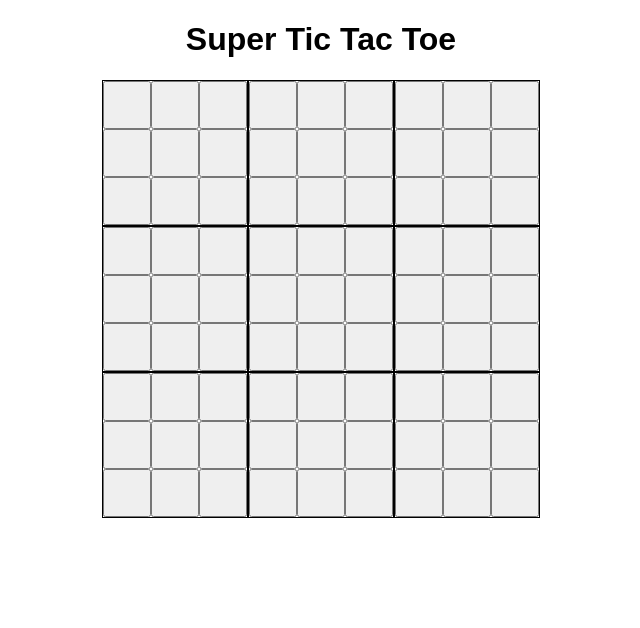
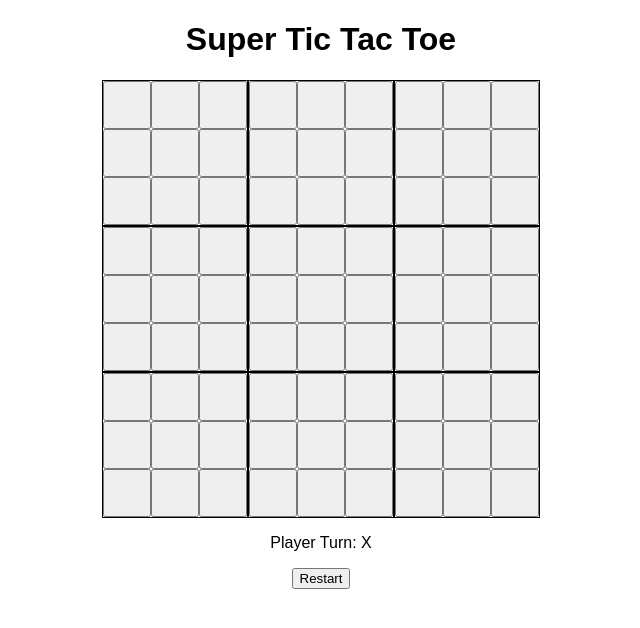
Before and after one commit to jennifercadams/super-tic-tac-toe, a React (Vite) app: page / in a window 1280 px wide. Shown: the top 628 px of the page, without its empty margins (319-959 px from the left). Built offline with nearby package versions, Linux system fonts and the light colour scheme; the HTML template or start-up script is replaced by a standard one.

Commit message:
Add status message and restart button to super game

```diff
--- a/src/gameModes/SuperGame/SuperGame.tsx
+++ b/src/gameModes/SuperGame/SuperGame.tsx
@@ -2,7 +2,7 @@ import * as React from "react";
 import { useEffect, useState } from "react";
 import SuperBoard from "~components/SuperBoard/SuperBoard";
 import { checkForWinner } from "~helpers/gameHelper";
-import { BoardState, Player } from "~types";
+import { BoardState, Player, Winner } from "~types";
 
 const SuperGame = () => {
     const [ player, setPlayer ] = useState<string>(Player.X);
@@ -11,6 +11,7 @@ const SuperGame = () => {
         squares: Array(9).fill(""),
         winner: null,
     }));
+    const [ status, setStatus ] = useState<string>("Player Turn: X");
     const [ winner, setWinner ] = useState<string | null>(null);
 
     useEffect(() => {
@@ -63,7 +64,29 @@ const SuperGame = () => {
 
         const winners = nextBoards2.map(board => board.winner);
         const w = checkForWinner(winners);
+
+        if (!w) {
+            setStatus(`Player Turn: ${nextPlayer}`);
+        }
+        else if (w === Winner.Draw) {
+            setStatus("Draw");
+        }
+        else {
+            setStatus(`Winner: ${w}`);
+        }
+
         setWinner(w);
+    };
+
+    const handleRestart = () => {
+        setPlayer(Player.X);
+        setBoards(Array(9).fill({
+            playable: true,
+            squares: Array(9).fill(""),
+            winner: null,
+        }));
+        setStatus("Player Turn: X");
+        setWinner(null);
     };
 
     const superBoardProps = { boards, handleClick };
@@ -71,6 +94,8 @@ const SuperGame = () => {
     return (
         <div className="super-game">
             <SuperBoard {...superBoardProps} />
+            <p className="status">{status}</p>
+            <button onClick={handleRestart}>{winner ? "Play Again" : "Restart"}</button>
         </div>
     );
 };
```
